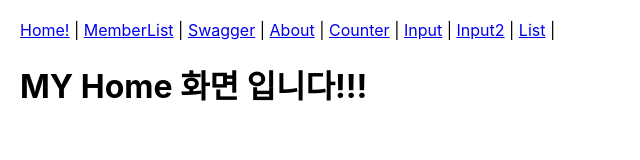
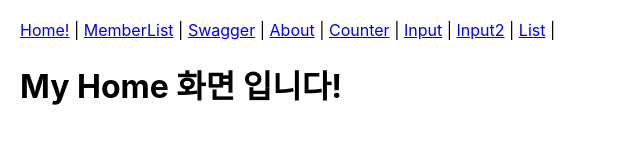
Before and after one commit to mmije0ng/React-CICD, a React (Create React App) app: page / in a window 1280 px wide. Shown: the top 160 px of the page, without its empty margins (0-640 px from the left). Built offline with nearby package versions, Linux system fonts and the light colour scheme.

Commit message:
CI: test code deploy

```diff
--- a/src/pages/Home.js
+++ b/src/pages/Home.js
@@ -2,7 +2,7 @@
 import React from "react";
 
 const Home = () =>{
-    return <h1>MY Home 화면 입니다!!!</h1>;
+    return <h1>My Home 화면 입니다!</h1>;
 };
 
 export default Home;
```
